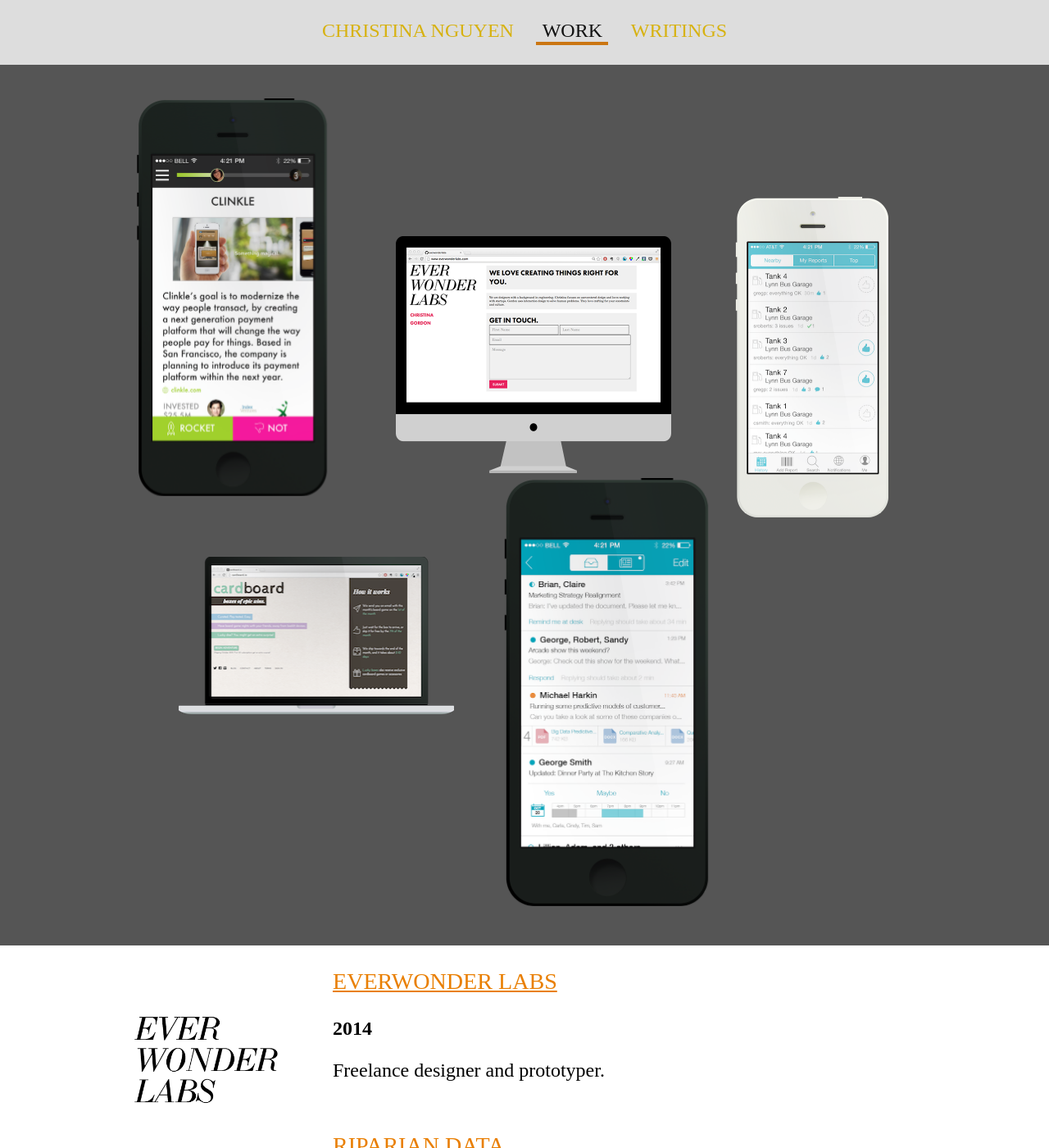
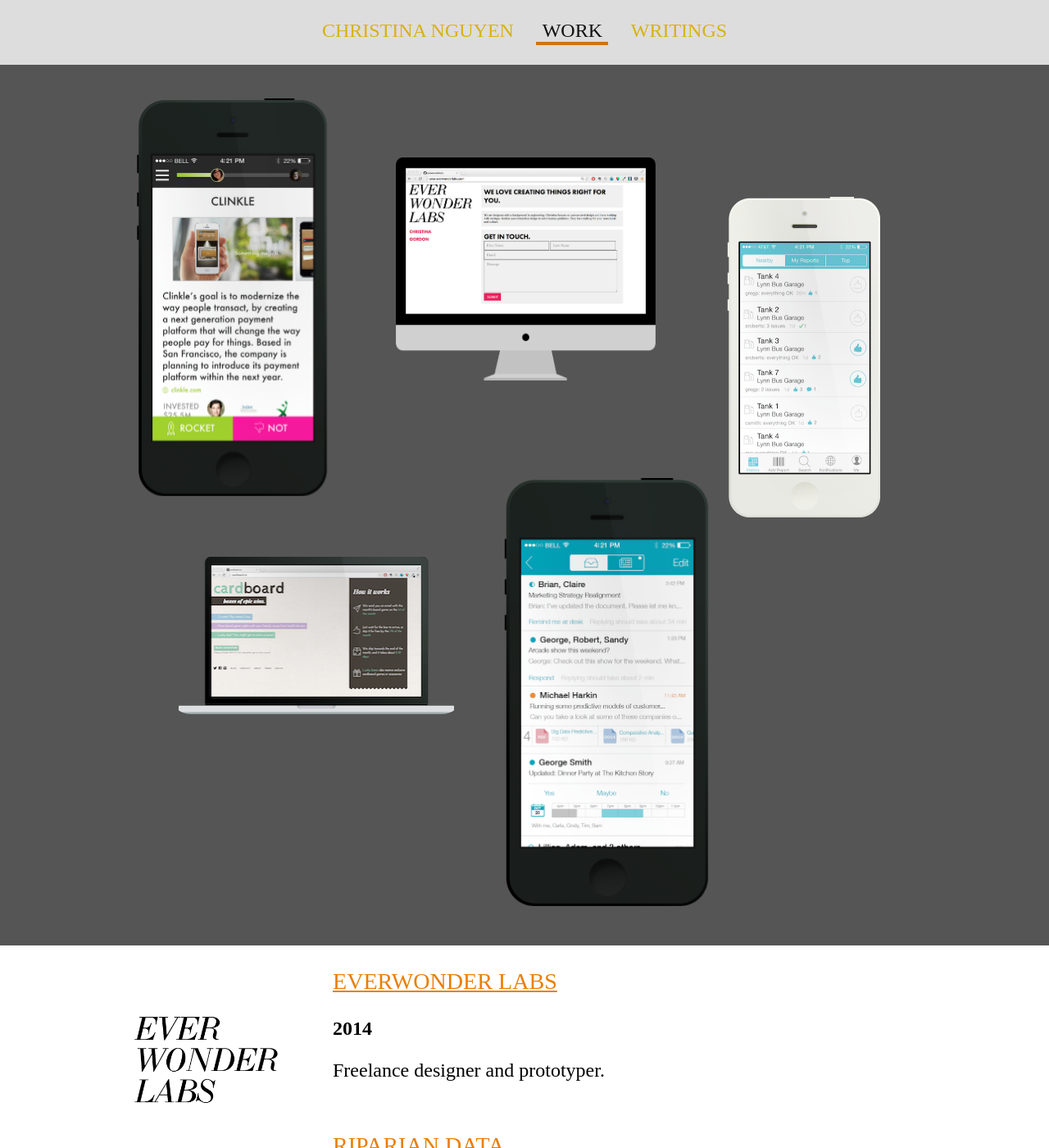
Before and after one commit to chrnguyen/chrnguyen.github.io, a Jekyll site: the page built from work/index.html, in a window 1280 px wide and 1400 px high. Shown: the whole window at 82% size. Built offline with Jekyll 4.4.1, drawn with Linux system fonts in a browser that asks for light colours; Markdown is read by kramdown in place of the engine named in the settings.

Commit message:
fixing portfolio responsiveness

```diff
--- a/css/workfront.css
+++ b/css/workfront.css
@@ -110,10 +110,10 @@
 }
 
 .everwonder{
-	width: 35%;
-	margin-top:12em;
+	width: 33%;
+	margin-top:8em;
 	margin-left: 7%;
-	margin-right: 7%;
+	margin-right: 8%;
 }
 
 .everwonder img{
@@ -195,6 +195,10 @@
 
 @media only screen and (max-width: 770px){
 
+	.everwonder{
+		margin-top: 0;
+	}
+
 	.everwonder img{
 		padding-top: 8em;
 	}
```
